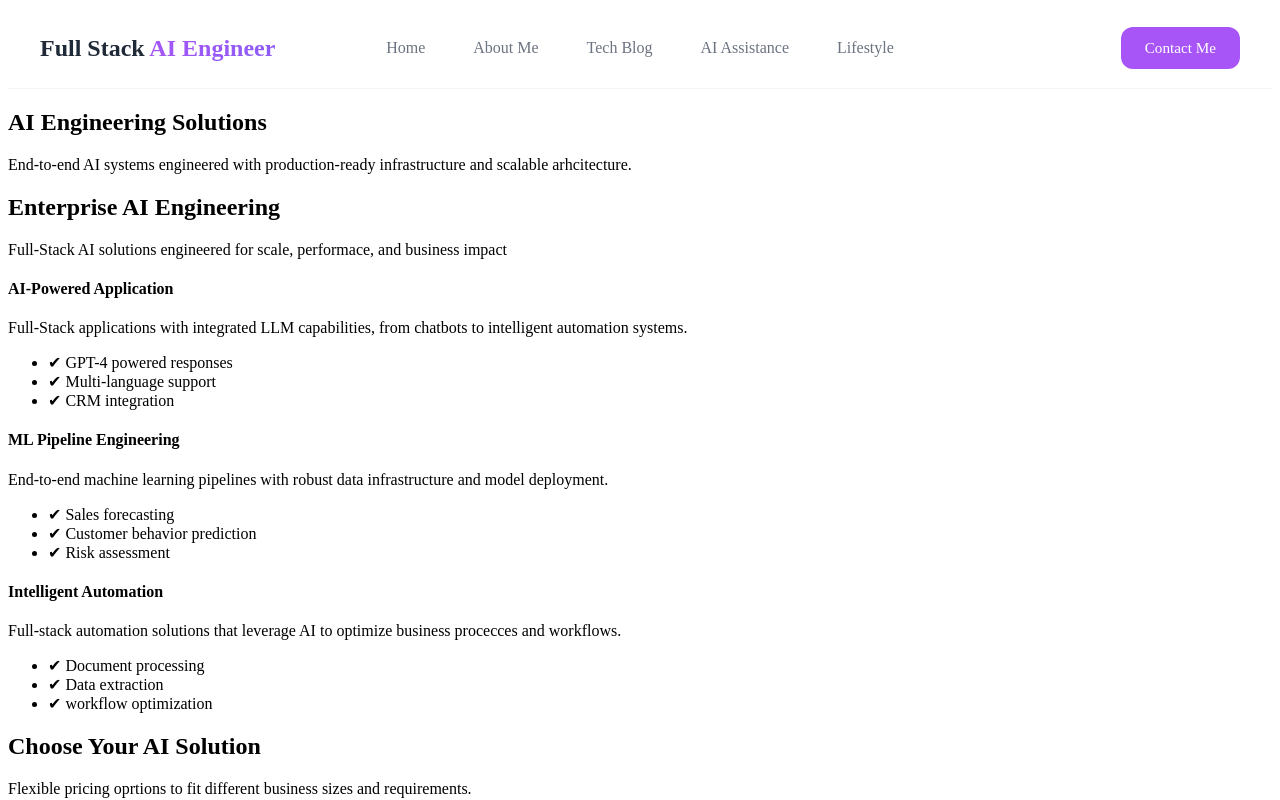
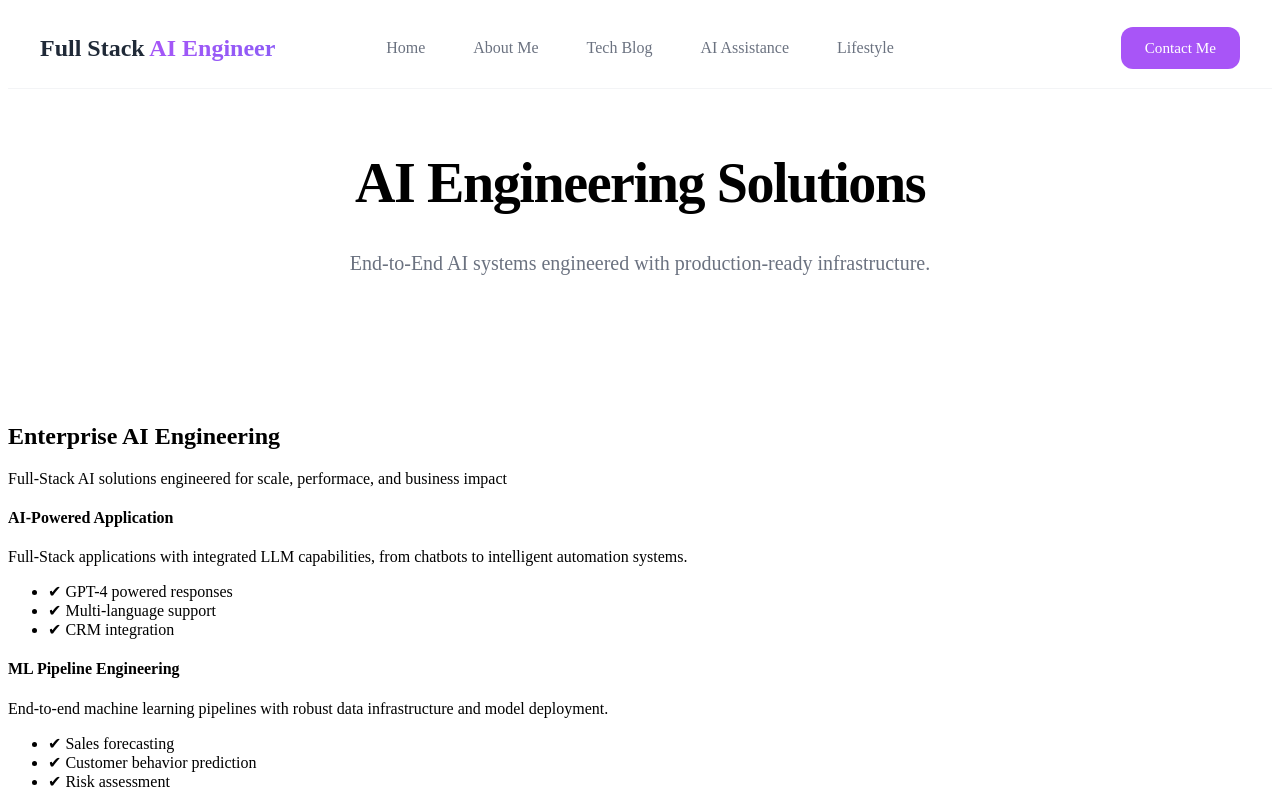
Before and after one commit to PhamelaMhlaba/My-Full-Stack-Personal-Website-with-AI-Integration, a Next.js app in the folder frontend/: page /ai-assistance in a window 1280 px wide. Shown: the top 800 px of the page. Built offline with nearby package versions, Linux system fonts and the light colour scheme.

Commit message:
Implemented the header of the AI Assistance page before integrating components for the other sections of the AI Assistance: This apporach is good for seperation of concerns

```diff
--- /dev/null
+++ b/frontend/app/ai-assistance/AiAssistance.module.css
@@ -0,0 +1,24 @@
+.container {
+    width: 100%;
+    min-height: 100vh;
+}
+.header {
+    text-align: center;
+    margin-bottom: 7rem;
+    padding: 4rem 2rem 2rem;
+}
+.headerTitle {
+    font-size: 3.5rem;
+    font-weight: 800;
+    color: #000000;
+    margin: 0 0 2rem 0;
+    line-height: 1.1;
+    letter-spacing: -0.025em;
+}
+.headerDescription {
+    font-size: 1.25rem;
+    color: #6b7280;
+    line-height: 1.6;
+    max-width: 600px;
+    margin: 0 auto;
+}
--- a/frontend/app/ai-assistance/page.tsx
+++ b/frontend/app/ai-assistance/page.tsx
@@ -1,16 +1,18 @@
 import React from "react";
+import styles from "./AiAssistance.module.css";
+
 export default function AiAssistancePage() {
     return (
-        <main>
+        <main className={styles.container}>
             {/* Hero Section */}
-            <section>
-                <h1>
+            <div className={styles.header}>
+                <h1 className={styles.headerTitle}>
                     AI Engineering Solutions
                 </h1>
-                <p>
-                    End-to-end AI systems engineered with production-ready infrastructure and scalable arhcitecture.
+                <p className={styles.headerDescription}>
+                     End-to-End AI systems engineered with production-ready infrastructure.
                 </p>
-            </section>
+            </div>
 
             {/* Service Section */}
             <section>
```
